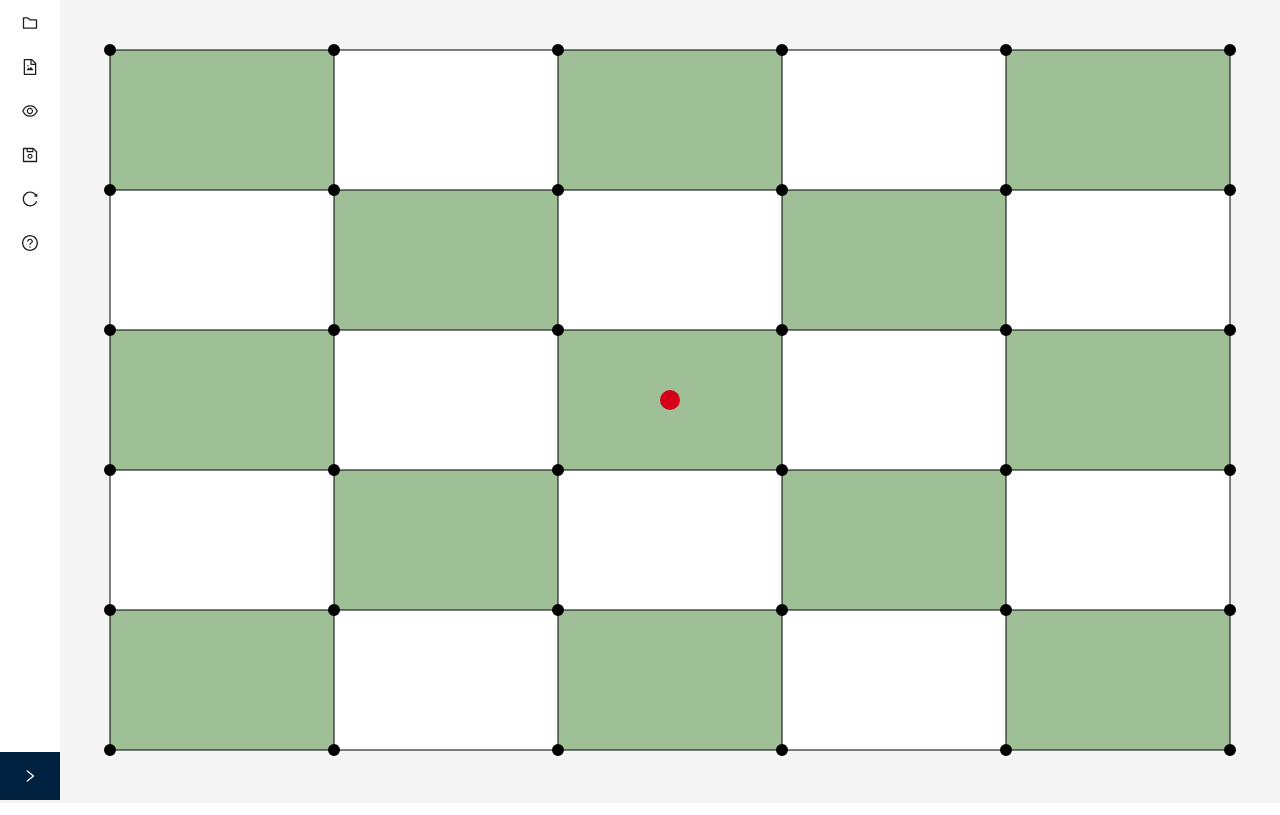
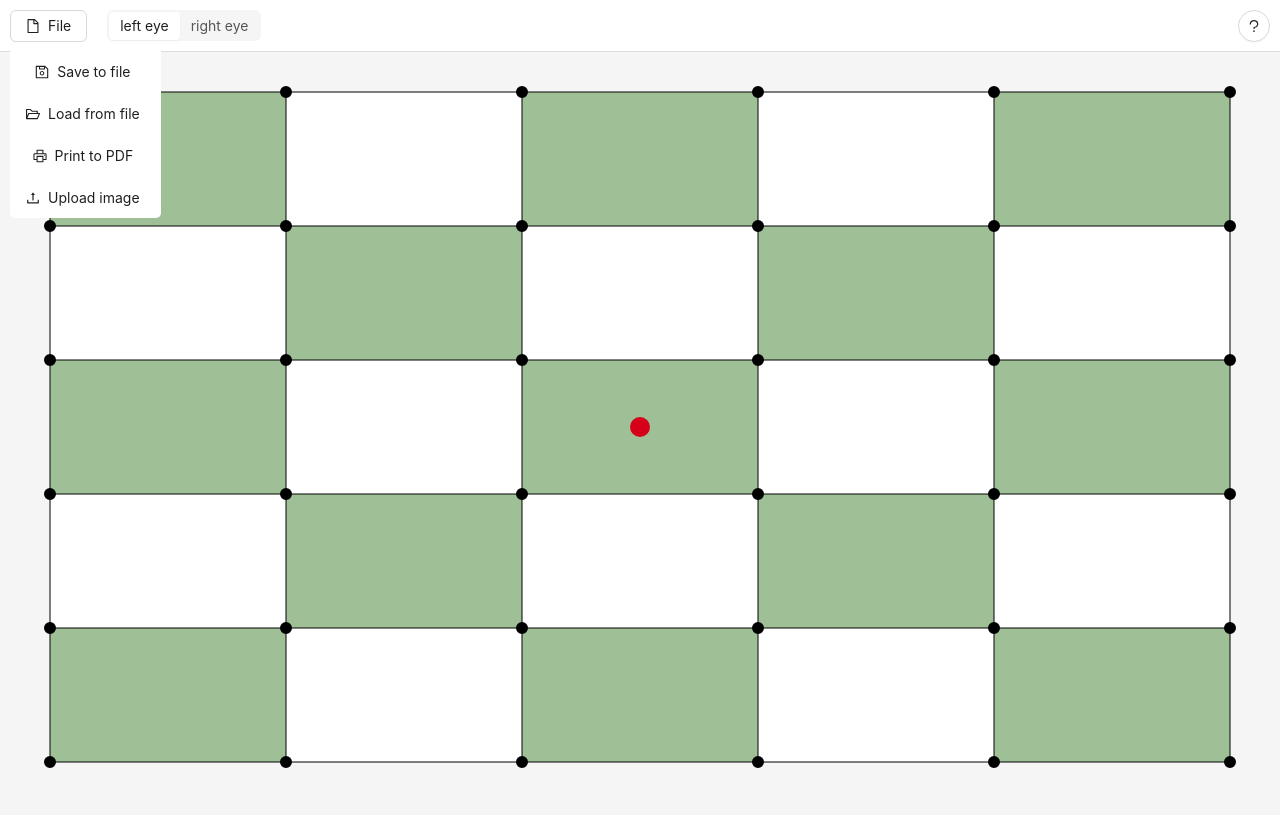
Before and after one commit to ZangerlA/AmslerGrid, a React (Create React App) app: page / in a window 1280 px wide. Built offline with nearby package versions, Linux system fonts and the light colour scheme.

Commit message:
Refactor Side to Navbar

```diff
--- a/src/components/AmslerGrid.tsx
+++ b/src/components/AmslerGrid.tsx
@@ -10,6 +10,7 @@ import {Key} from "../types/Key";
 import useWindowDimensions from "../customHooks/UseWindowDimensions";
 import {FileSaver} from "../classes/FileSaver";
 import {SaveFile} from "../types/SaveFile";
+import Navbar from "./Navbar";
 
 const {Content} = Layout
 
@@ -275,7 +276,7 @@ const AmslerGrid: FC = () => {
 
 	return (
 		<>
-			{activeMesh && (
+			{/*activeMesh && (
 				<Sidebar
 					changeActiveMesh={changeActiveMesh}
 					handleSaveToFile={handleSaveToFile}
@@ -284,15 +285,24 @@ const AmslerGrid: FC = () => {
 					printGrids={printGrids}
 					handleLoadFromFile={handleLoadFromFile}
 					handleImageUpload={handleImageUpload}
-				/>)}
-
+				/>)*/}
+			{ activeMesh &&
+				(<Navbar
+                       changeActiveMesh={changeActiveMesh}
+                       handleSaveToFile={handleSaveToFile}
+                                   handleSave={handleSave}
+                                   handleLoad={handleLoad}
+                                   printGrids={printGrids}
+				   handleLoadFromFile={handleLoadFromFile}
+                     handleImageUpload={handleImageUpload}
+				 />)}
 			<Content>
 				<canvas
 					tabIndex={0}
 					ref={setCanvas}
-					width={windowDimension[0].width - 60}
-					height={windowDimension[0].height}
-					style={{marginLeft: 60}}
+					width={windowDimension[0].width}
+					height={windowDimension[0].height - 30}
+					style={{marginTop: -10}}
 				>
 				</canvas>
 			</Content>
--- /dev/null
+++ b/src/components/CustomDropdown.tsx
@@ -0,0 +1,51 @@
+import React, { FC, ReactNode, useState, useRef } from 'react'
+
+type DropdownProps = {
+	trigger: ReactNode
+	children: ReactNode
+}
+
+export const Dropdown: FC<DropdownProps> = ({ trigger, children }) => {
+	const [isOpen, setIsOpen] = useState(false)
+	const ref = useRef<HTMLDivElement>(null)
+
+	const handleMouseEnter = () => {
+		setIsOpen(true)
+	}
+
+	const handleMouseLeave = (event: React.MouseEvent) => {
+		if (event.relatedTarget instanceof Node && ref.current && !ref.current.contains(event.relatedTarget)) {
+			setIsOpen(false)
+		}
+	}
+
+	const handleMouseOut = (event: React.MouseEvent) => {
+		if (!event.relatedTarget || (event.relatedTarget instanceof Node && ref.current && !ref.current.contains(event.relatedTarget))) {
+			setIsOpen(false)
+		}
+	}
+
+	const dropdownStyle: React.CSSProperties = {
+		display: 'flex',
+		flexDirection: 'column',
+		gap: '2px',
+		justifyContent: 'flex-start',
+		background: 'white',
+		position: 'absolute',
+		marginLeft: '10px',
+		paddingTop: '10px',
+		borderRadius: '5px',
+	}
+
+	return (
+		<div ref={ref} onMouseEnter={handleMouseEnter} onMouseLeave={handleMouseLeave} onMouseOut={handleMouseOut}>
+			<div>{trigger}</div>
+			{isOpen &&
+                <div style={dropdownStyle}>
+					{children}
+                </div>}
+		</div>
+	)
+}
+
+export default Dropdown
--- /dev/null
+++ b/src/components/Navbar.tsx
@@ -0,0 +1,83 @@
+import React, {FC, useRef, useState} from "react";
+import {Button, Dropdown, MenuProps, Segmented, Upload} from "antd";
+import Icon from "antd/es/icon";
+import {
+	FileOutlined,
+	FolderOpenOutlined, PrinterOutlined,
+	QuestionCircleOutlined,
+	QuestionOutlined,
+	SaveOutlined, UploadOutlined
+} from "@ant-design/icons";
+import CustomDropdown from "./CustomDropdown";
+import PopupWindow from "./PopupWindow";
+
+type NavbarProps = {
+	changeActiveMesh: () => void,
+	handleSaveToFile: () => void,
+	handleSave: () => void,
+	handleLoad: () => void,
+	printGrids: () => void,
+	handleLoadFromFile: (file: File) => boolean,
+	handleImageUpload: (file: File) => boolean,
+}
+const Navbar: FC<NavbarProps> = (props) => {
+
+	const [modalOpen, setModalOpen] = useState(false);
+
+	const navbarStyle = {
+		display: 'flex',
+		justifyContent: 'flex-start',
+		height: '52px',
+		backgroundColor: 'white',
+		color: 'white',
+		borderBottom: '1px solid #ddd',
+	}
+
+	const buttonStyle: React.CSSProperties = {
+		margin: '10px',
+	}
+
+	const dropdownbuttonStyle: React.CSSProperties = {
+		textAlign: 'left',
+		padding: '8px 20px 8px 15px',
+		height: '40px',
+	}
+
+	const helpStyle: React.CSSProperties = {
+		margin: '10px 10px 10px auto',
+	}
+	//margin top right bottom left
+	return (
+		<div style={navbarStyle}>
+			<CustomDropdown trigger={<Button style={{margin: '10px 10px 0px 10px'}}><FileOutlined /> File</Button>}>
+				<Button type="text" style={dropdownbuttonStyle} icon={<SaveOutlined />} onClick={props.handleSaveToFile}>Save to file</Button>
+				<Upload beforeUpload={props.handleLoadFromFile} showUploadList={false}>
+					<Button type="text" style={dropdownbuttonStyle} icon={<FolderOpenOutlined />}>
+						Load from file
+					</Button>
+				</Upload>
+				<Button type="text" style={dropdownbuttonStyle} icon={<PrinterOutlined />} onClick={props.printGrids}>Print to PDF</Button>
+				<Upload beforeUpload={props.handleImageUpload} showUploadList={false}>
+					<Button type="text" style={dropdownbuttonStyle} icon={<UploadOutlined />}>
+						Upload image
+					</Button>
+				</Upload>
+			</CustomDropdown>
+			<Segmented style={buttonStyle}
+				options={[
+					{
+						value: 'List',
+						label: 'left eye',
+					},
+					{
+						value: 'Kanban',
+						label: 'right eye',
+					},
+				]}
+			/>
+			<Button style={helpStyle} icon={<QuestionOutlined />} shape={"circle"} onClick={() => setModalOpen(true)}></Button>
+			<PopupWindow title={''} open={modalOpen} setOpen={setModalOpen}></PopupWindow>
+		</div>
+	)
+}
+export default Navbar
```
